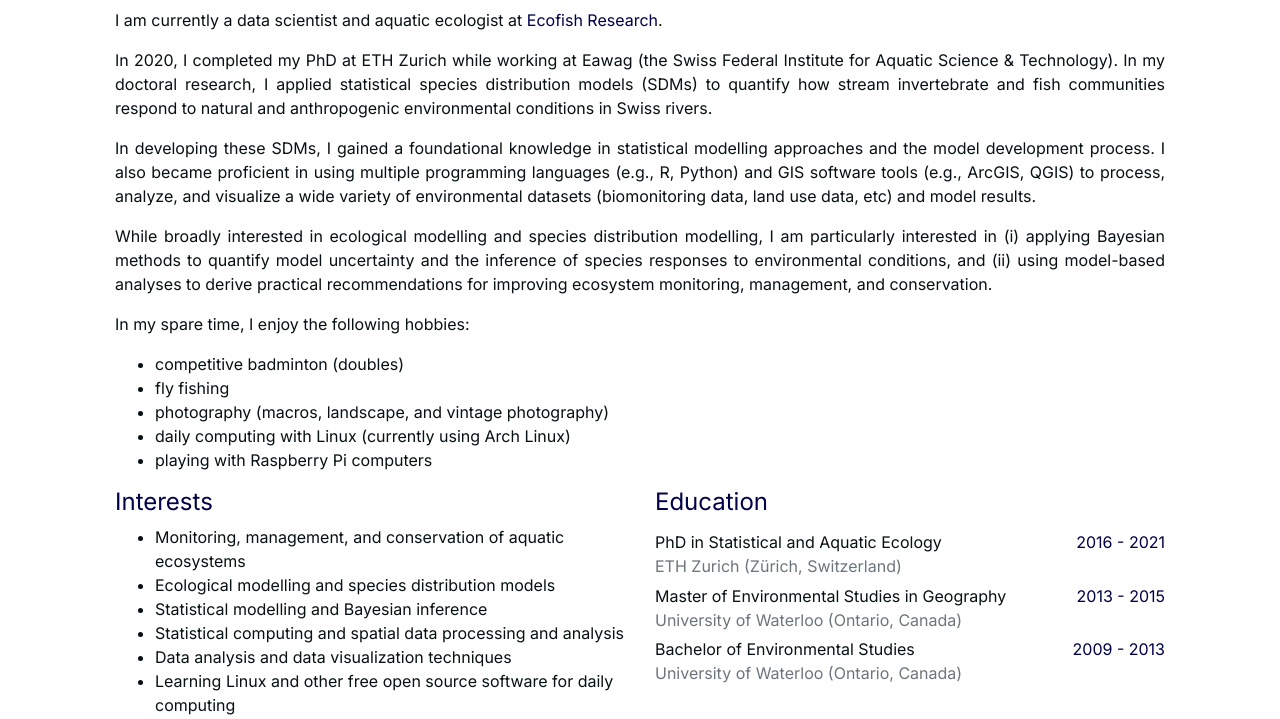
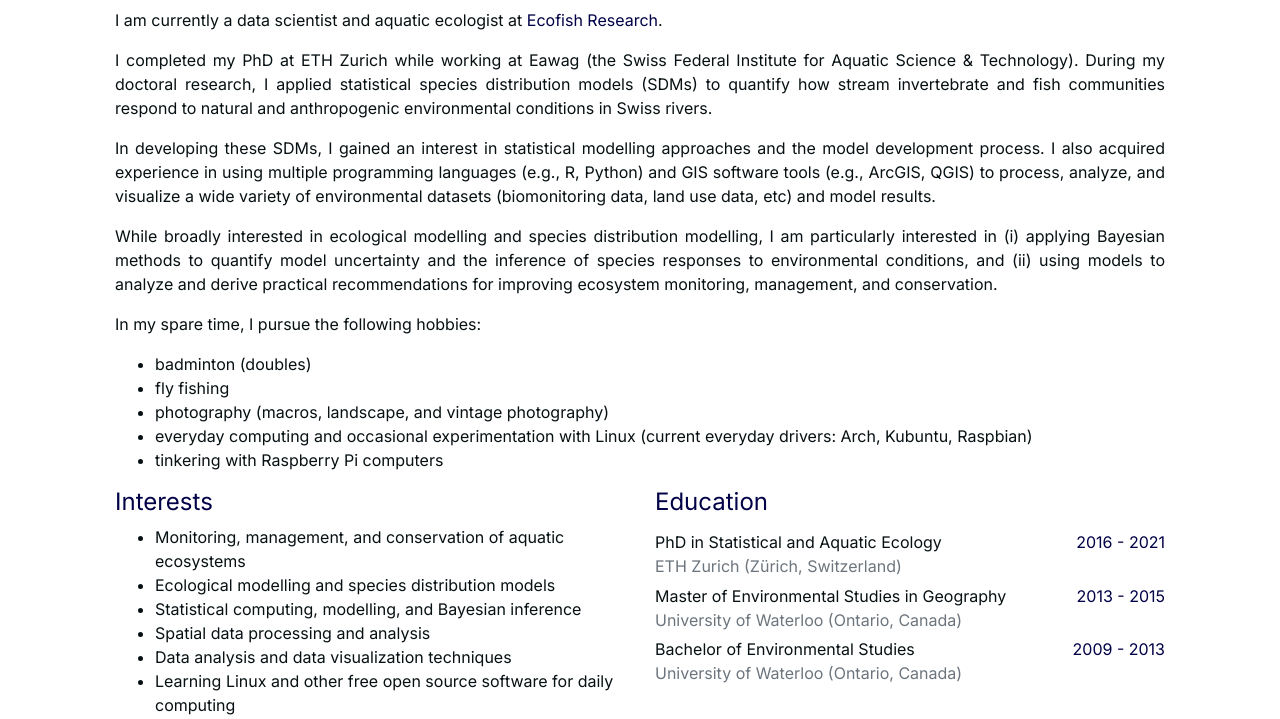
Before and after one commit to bcaradima/bcaradima.github.io, a plain HTML site: page index.html in a window 1280 px wide. Shown: the part 521-1240 px from the top of the page. Drawn offline with nearby package versions, Linux system fonts and the light colour scheme; some icons are missing; a web font is replaced by a local one.

Commit message:
updated website content

```diff
--- a/index.html
+++ b/index.html
@@ -1,7 +1,7 @@
 <!DOCTYPE html>
 
 <html lang="en-us"><head>
-	<meta name="generator" content="Hugo 0.100.2" />
+	<meta name="generator" content="Hugo 0.111.3">
     <meta charset="utf-8">
     <meta name="viewport" content="width=device-width, initial-scale=1">
 
@@ -127,16 +127,16 @@
 <div class="introduction row w-100 text-justify">
     <div class="col w-100">
         <p>I am currently a data scientist and aquatic ecologist at <a href="https://www.ecofishresearch.com/">Ecofish Research</a>.</p>
-<p>In 2020, I completed my PhD at ETH Zurich while working at Eawag (the Swiss Federal Institute for Aquatic Science &amp; Technology). In my doctoral research, I applied statistical species distribution models (SDMs) to quantify how stream invertebrate and fish communities respond to natural and anthropogenic environmental conditions in Swiss rivers.</p>
-<p>In developing these SDMs, I gained a foundational knowledge in statistical modelling approaches and the model development process. I also became proficient in using multiple programming languages (e.g., R, Python) and GIS software tools (e.g., ArcGIS, QGIS) to process, analyze, and visualize a wide variety of environmental datasets (biomonitoring data, land use data, etc) and model results.</p>
-<p>While broadly interested in ecological modelling and species distribution modelling, I am particularly interested in (i) applying Bayesian methods to quantify model uncertainty and the inference of species responses to environmental conditions, and (ii) using model-based analyses to derive practical recommendations for improving ecosystem monitoring, management, and conservation.</p>
-<p>In my spare time, I enjoy the following hobbies:</p>
+<p>I completed my PhD at ETH Zurich while working at Eawag (the Swiss Federal Institute for Aquatic Science &amp; Technology). During my doctoral research, I applied statistical species distribution models (SDMs) to quantify how stream invertebrate and fish communities respond to natural and anthropogenic environmental conditions in Swiss rivers.</p>
+<p>In developing these SDMs, I gained an interest in statistical modelling approaches and the model development process. I also acquired experience in using multiple programming languages (e.g., R, Python) and GIS software tools (e.g., ArcGIS, QGIS) to process, analyze, and visualize a wide variety of environmental datasets (biomonitoring data, land use data, etc) and model results.</p>
+<p>While broadly interested in ecological modelling and species distribution modelling, I am particularly interested in (i) applying Bayesian methods to quantify model uncertainty and the inference of species responses to environmental conditions, and (ii) using models to analyze and derive practical recommendations for improving ecosystem monitoring, management, and conservation.</p>
+<p>In my spare time, I pursue the following hobbies:</p>
 <ul>
-<li>competitive badminton (doubles)</li>
+<li>badminton (doubles)</li>
 <li>fly fishing</li>
 <li>photography (macros, landscape, and vintage photography)</li>
-<li>daily computing with Linux (currently using Arch Linux)</li>
-<li>playing with Raspberry Pi computers</li>
+<li>everyday computing and occasional experimentation with Linux (current everyday drivers: Arch, Kubuntu, Raspbian)</li>
+<li>tinkering with Raspberry Pi computers</li>
 </ul>
 
     </div>
@@ -164,11 +164,11 @@
         </li>
 
         <li>
-            Statistical modelling and Bayesian inference
+            Statistical computing, modelling, and Bayesian inference
         </li>
 
         <li>
-            Statistical computing and spatial data processing and analysis
+            Spatial data processing and analysis
         </li>
 
         <li>
@@ -836,7 +836,7 @@
 
 
 <footer class="mt-auto d-flex justify-content-center text-muted small secondary_font">
-    <span class="text-muted">Copyright (c) 2022, Bogdan Caradima,
+    <span class="text-muted">Copyright (c) 2023, Bogdan Caradima,
         <a class="text-muted" href="https://github.com/hadisinaee/avicenna" target="_blank"> created by Avicenna
             (MIT)</a>
     </span>
```
